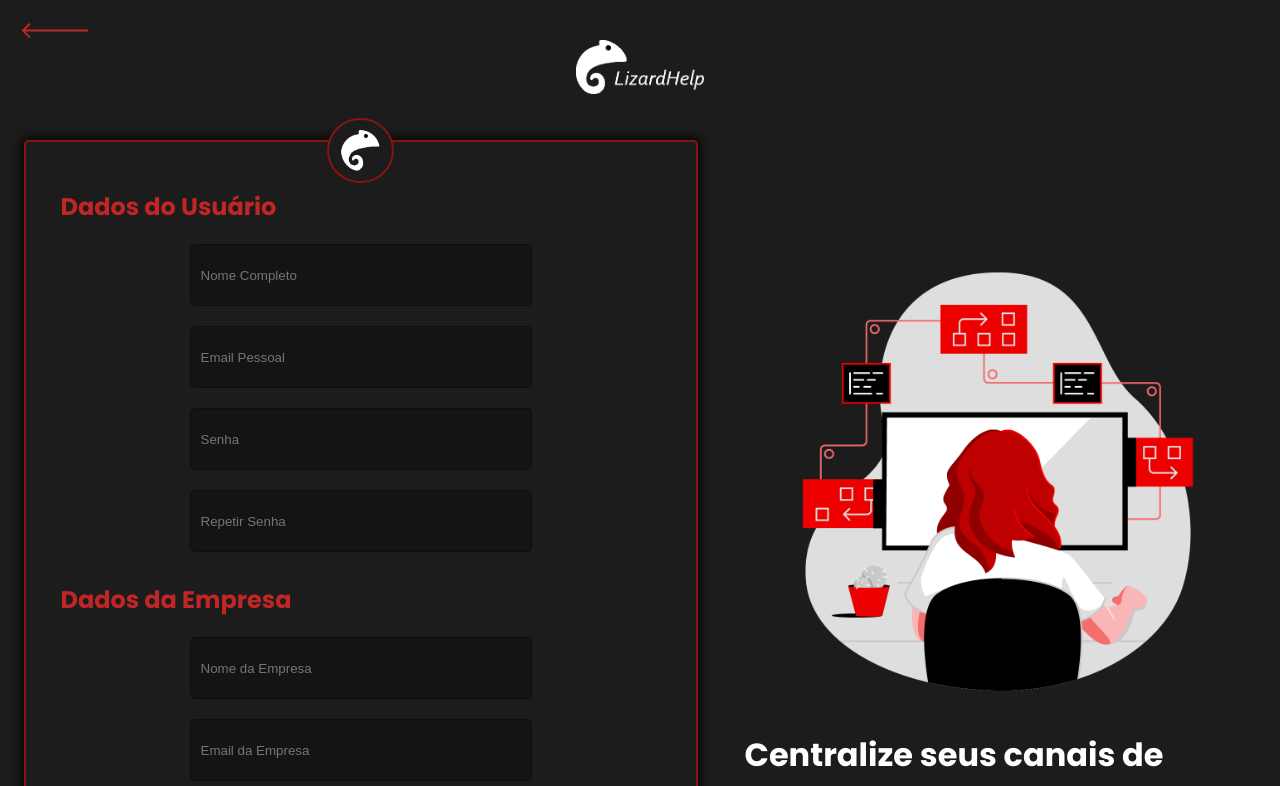
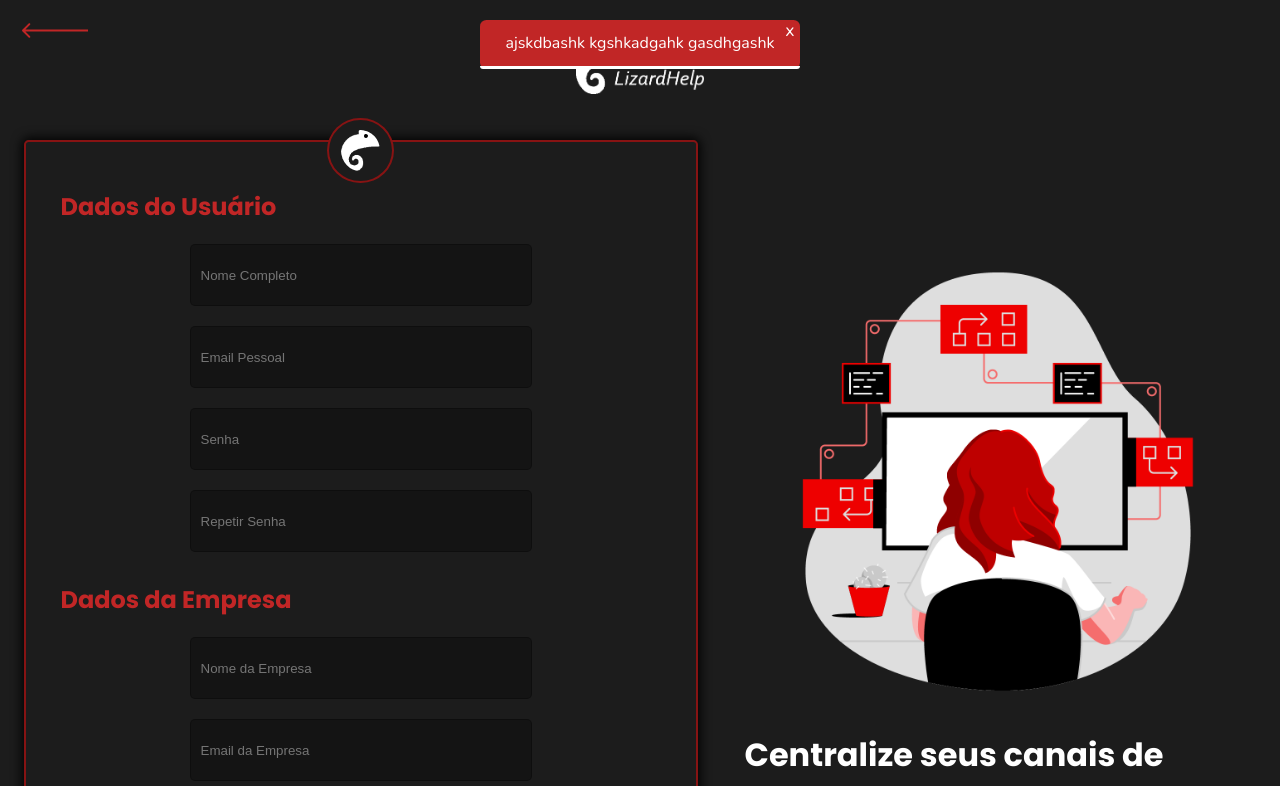
Before and after one commit to MrCoffeeOri/Lizard-Help, a React (Vite) app: page /start in a window 1280 px wide. Shown: the top 786 px of the page. Built offline with nearby package versions, Linux system fonts and the light colour scheme.

Commit message:
alert adicionado

```diff
--- a/src/css/start.css
+++ b/src/css/start.css
@@ -1,5 +1,36 @@
 #start {
     text-align: center;
+    .alert {
+        position: fixed;
+        text-align: center;
+        width: 100%;
+        z-index: 99;
+        > div {
+            position: relative;
+            margin-top: 2.5vh;
+            border-radius: .4rem;
+            background-color: var(--red-main);
+            span {
+                transition: 200ms;
+                position: absolute;
+                font-size: 1.1pc;
+                top: -2px;
+                right: 5px;
+                cursor: pointer;
+                &:hover {
+                    color: var(--red-main-darker);
+                }
+            }
+            p {
+                margin: 12px 25px;
+            }
+            > div {
+                height: 0.4vh;
+                background-color: white;
+                border-radius: 0 0 .4rem .4rem;
+            }
+        }
+    }
     > div {
         display: flex;
         justify-content: space-around;
--- a/src/pages/Start.tsx
+++ b/src/pages/Start.tsx
@@ -12,7 +12,8 @@ export default function Start() {
     e.preventDefault();
     if (document.querySelector("form > input[error]")) return
     scrollTo({ top: 0, left: 0 })
-    const user = (await (await fetch("http://localhost:5000/user/create", {
+    try {
+        const userResponse = await (await fetch("http://localhost:5000/user/create", {
           method: "POST",
           headers: { 'Content-Type': 'application/json' },
           body: JSON.stringify({
@@ -21,7 +22,8 @@ export default function Start() {
               password: (e.target[2] as HTMLInputElement).value,
               type: 'owner'
             })
-      })).json()).user
+        })).json()
+        if (userResponse.error) return alert(userResponse.error)
         await fetch("http://localhost:5000/company/create", {
           method: "POST",
           headers: { 'Content-Type': 'application/json' },
@@ -30,13 +32,27 @@ export default function Start() {
             email: (e.target[5] as HTMLInputElement).value,
             phone: (e.target[6] as HTMLInputElement).value,
             cid: (e.target[7] as HTMLInputElement).value,
-          owner: user._id
+            owner: userResponse.user._id
           })
       })
+    } catch (error) {
+      alert(error)
+    }
   };
+
+  const handleCloseAlert = (e: React.MouseEvent<HTMLSpanElement>) => {
+    e.currentTarget.parentElement.parentElement.remove()
+  }
 
   return (
     <div id='start'>
+      <div className='alert'>
+        <div>
+          <span onClick={handleCloseAlert}>x</span>
+          <p>ajskdbashk kgshkadgahk gasdhgashk</p>
+          <div></div>
+        </div>
+      </div>
       <GoBack to='/' />
       <img id='logo' src="./logoName.webp" alt="" />
       <div>
```
Lines whose indentation alone changed are shown as unchanged.
